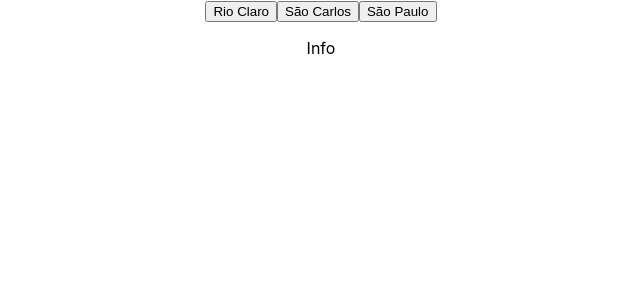
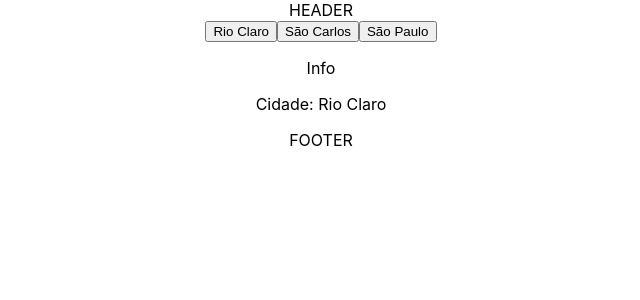
Before and after one commit to nunesjoab/ambarweather, a React (Create React App) app: page / in a window 1280 px wide. Both pictures are taken after a click on the button "Rio Claro". Shown: the top 300 px of the page, without its empty margins (319-959 px from the left). Built offline with nearby package versions, Linux system fonts and the light colour scheme; no server answers.

Commit message:
Componente Local executando chamada axios e exibindo conforme troca de estado

```diff
--- a/src/App.js
+++ b/src/App.js
@@ -1,17 +1,21 @@
 import React, { Component } from 'react'
-import logo from './logo.svg'
+// import logo from './logo.svg'
 import './App.css'
 
 import './css/weather-icons-wind.min.css'
 import './css/weather-icons.min.css'
 
-import Screen from './containers/Screen/Screen'
+import Header from './containers/Header/Header'
+import Body from './containers/Body/Body'
+import Footer from './containers/Footer/Footer'
 
 class App extends Component {
 	render() {
 		return (
 			<div className="App">
-				<Screen />
+				<Header />
+				<Body />
+				<Footer />
 			</div>
 		);
 	}
--- a/src/components/Local/Local.js
+++ b/src/components/Local/Local.js
@@ -1,10 +1,44 @@
 import React, { Component } from 'react'
 
+import axios from '../../axios'
+
+const APPID = '887b78e46f46df567b343b367b888e91'
+
 export default class Local extends Component {
+	constructor(props) {
+		super(props)
+
+		this.state = {
+			weather: null,
+			info: null
+		}
+	}
+
+	componentDidMount() {
+		axios.get('data/2.5/forecast?id=' + this.props.id + '&APPID=' + APPID)
+		.then(response => {
+			console.log(response.data)
+			const weather = response.data.list.map((element, index) => {
+				return {
+					...element
+				}
+			})
+
+			const info = response.data.city
+
+			this.setState({
+				weather,
+				info
+			})
+		})
+	}
+
+
   render() {
 	return (
 	  <div>
 		<p>Info</p>
+		<p>Cidade: {this.props.name}</p>
 	  </div>
 	)
   }
--- /dev/null
+++ b/src/containers/Body/Body.js
@@ -0,0 +1,47 @@
+import React, { Component } from 'react'
+
+import Local from '../../components/Local/Local'
+
+export default class Screen extends Component {
+	constructor(props) {
+		super(props)
+
+		this.state = {
+			local: null
+		}
+
+	}
+
+	setLocalAttributes = (id, name) => {
+		const local = {
+			'id' : id,
+			'name' : name
+		}
+
+		this.setState({
+			local
+		})
+	}
+
+   render() {
+	return (
+	  	<div>
+
+			<button onClick={() => this.setLocalAttributes('3451234', 'Rio Claro')}>Rio Claro</button>
+			<button onClick={() => this.setLocalAttributes('3449319', 'São Carlos')}>São Carlos</button>
+			<button onClick={() => this.setLocalAttributes('3457509', 'São Paulo')}>São Paulo</button>
+
+			{
+			this.state.local ?
+			<Local
+				name={this.state.local['name']}
+				id={this.state.local['id']}
+			/>
+			:
+			``
+			}
+
+	  	</div>
+	)
+  }
+}
--- /dev/null
+++ b/src/containers/Footer/Footer.js
@@ -0,0 +1,9 @@
+import React from 'react'
+
+export default () => {
+	return (
+		<div>
+			<div>FOOTER</div>
+		</div>
+	)
+}
--- /dev/null
+++ b/src/containers/Header/Header.js
@@ -0,0 +1,9 @@
+import React from 'react'
+
+export default () => {
+  return (
+	<div>
+	  <div>HEADER</div>
+	</div>
+  )
+}
--- a/src/containers/Screen/Screen.js
+++ /dev/null
@@ -1,36 +0,0 @@
-import React, { Component } from 'react'
-
-import axios from '../../axios'
-
-import Local from '../../components/Local/Local'
-
-const APPID = '887b78e46f46df567b343b367b888e91'
-
-export default class Screen extends Component {
-	constructor(props) {
-		super(props)
-
-		this.state = {
-
-		}
-	}
-
-	getCityWeatherInfo = (id) => {
-		axios.get('data/2.5/forecast?id=' + id + '&APPID=' + APPID)
-			.then(response => {
-				console.log(response.data)
-			})
-	}
-
-   render() {
-	return (
-	  	<div>
-			<button onClick={() => this.getCityWeatherInfo(3451234)}>Rio Claro</button>
-			<button onClick={() => this.getCityWeatherInfo(3449319)}>São Carlos</button>
-			<button onClick={() => this.getCityWeatherInfo(3457509)}>São Paulo</button>
-
-			<Local />
-	  	</div>
-	)
-  }
-}
```
Also changed, not shown: src/components/Button/Button.js (added, +20 -0 lines).
